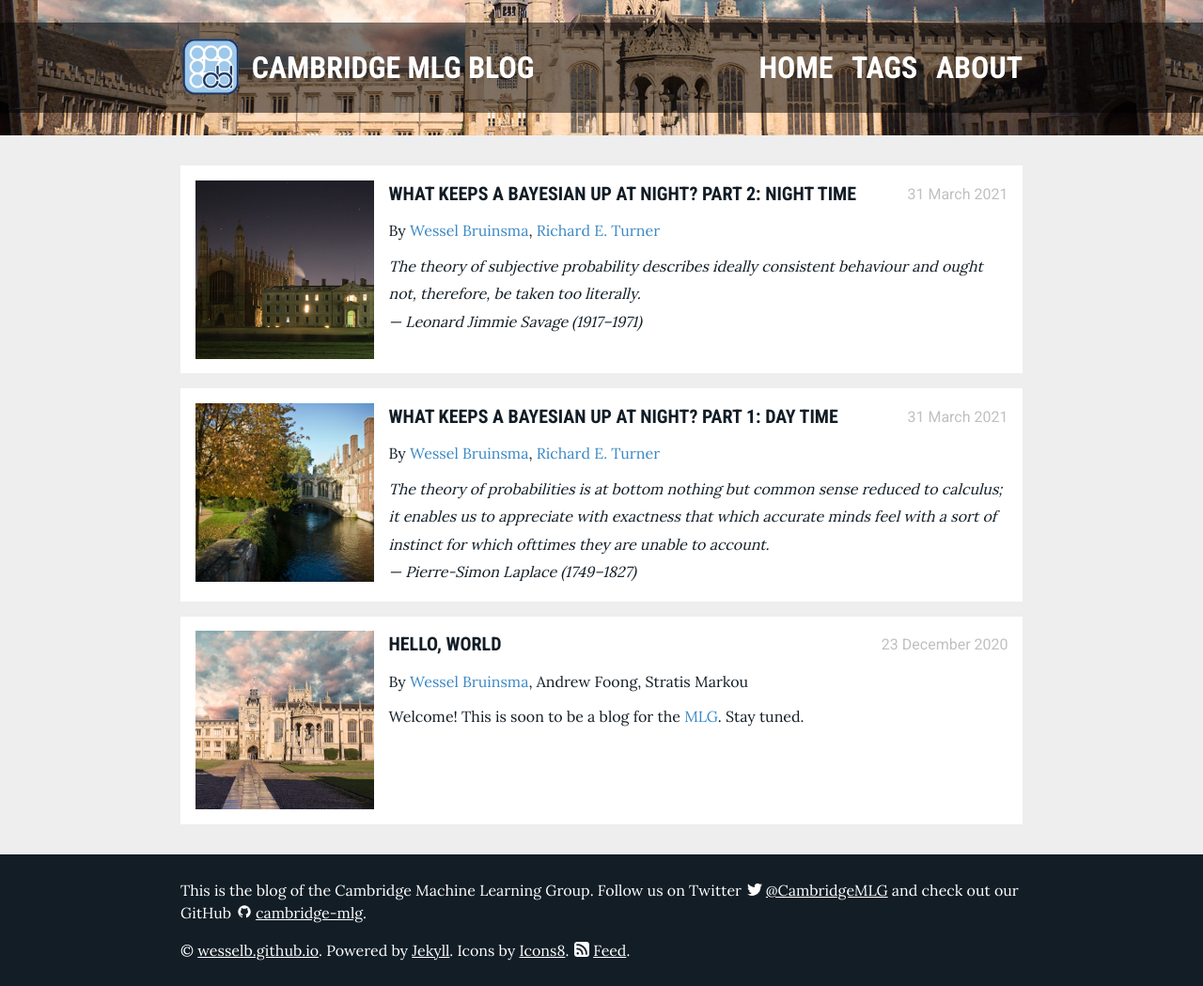
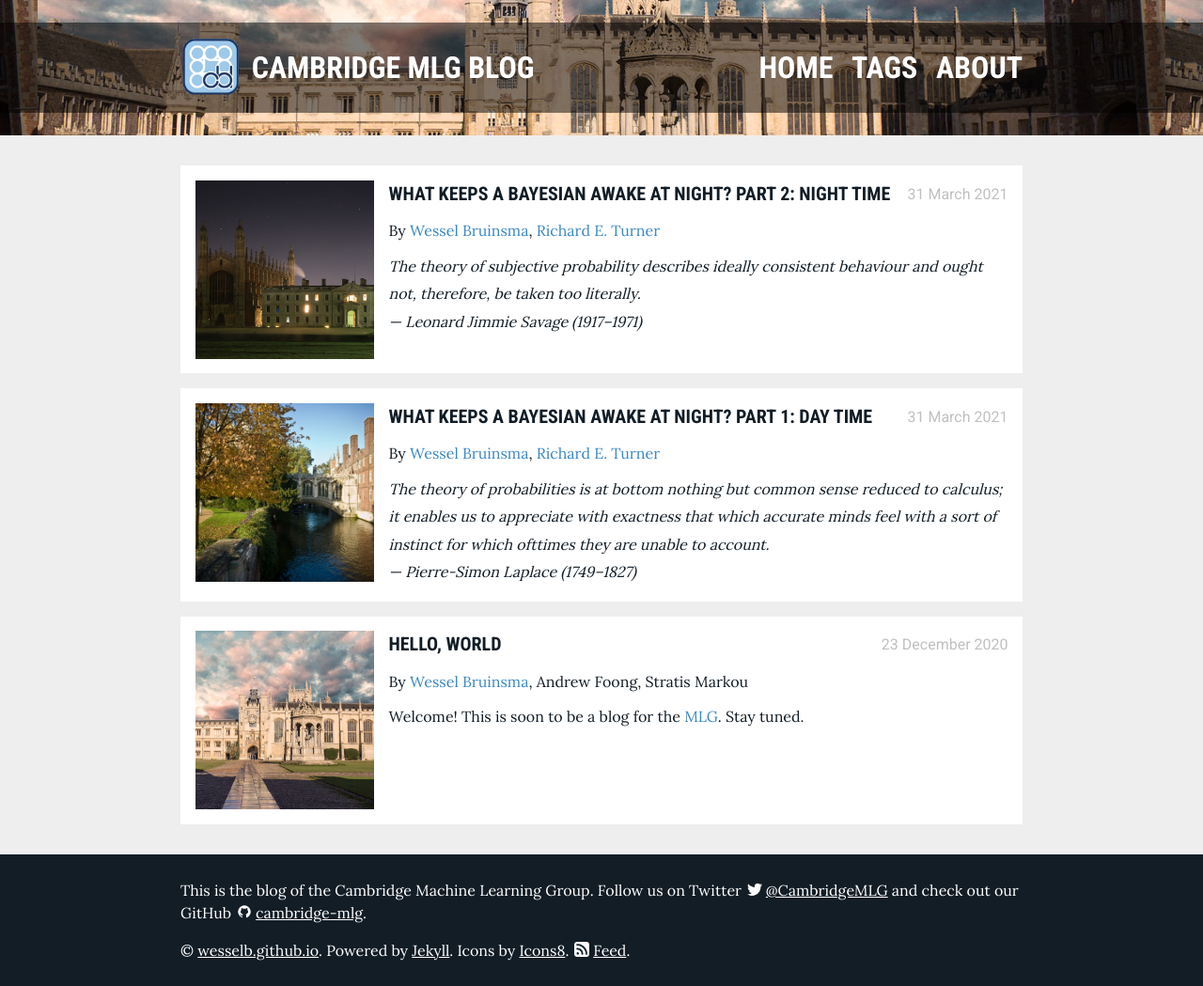
Before and after one commit to mlg-blog/mlg-blog.github.io, a Jekyll site: the page built from index.html, in a window 1280 px wide. Shown: the whole page at 94% size. Built offline with Jekyll 4.4.1, drawn with Linux system fonts in a browser that asks for light colours.

Commit message:
Fix titles

```diff
--- a/_posts/2021-03-31-what-keeps-a-bayesian-awake-at-night-part-1.md
+++ b/_posts/2021-03-31-what-keeps-a-bayesian-awake-at-night-part-1.md
@@ -1,6 +1,6 @@
 ---
 layout:      post
-title:       "What Keeps a Bayesian Up At Night? Part 1: Day Time"
+title:       "What Keeps a Bayesian Awake At Night? Part 1: Day Time"
 tags:        [theory, foundations]
 authors:
     - name: Wessel Bruinsma
--- a/_posts/2021-03-31-what-keeps-a-bayesian-up-awake-night-part-2.md
+++ b/_posts/2021-03-31-what-keeps-a-bayesian-awake-at-night-part-2.md
@@ -1,6 +1,6 @@
 ---
 layout:      post
-title:       "What Keeps a Bayesian Up At Night? Part 2: Night Time"
+title:       "What Keeps a Bayesian Awake At Night? Part 2: Night Time"
 tags:        [theory, foundations]
 authors:
     - name: Wessel Bruinsma
```
